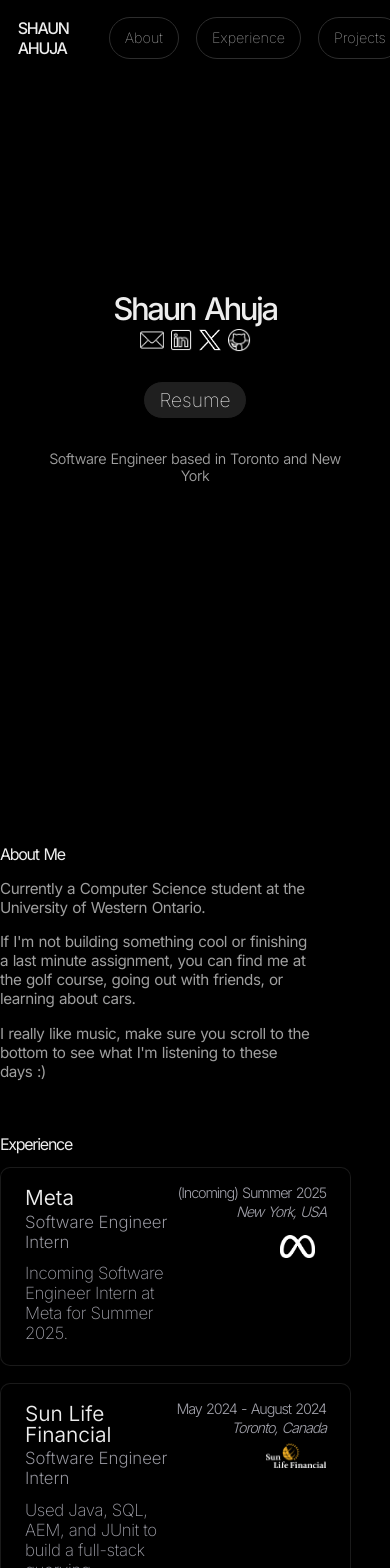
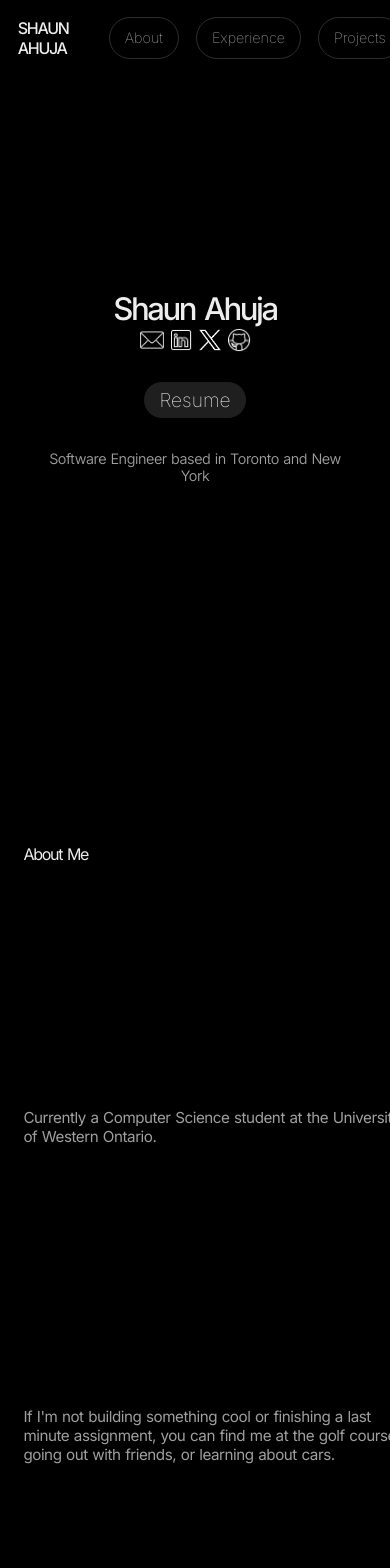
Before and after one commit to shaun-ahuja/personal-website, a React (Vite) app: page / in a window 390 px wide. Shown: the top 1568 px of the page. Built offline with nearby package versions, Linux system fonts and the light colour scheme.

Commit message:
trying to fix about section on iphone

```diff
--- a/src/index.css
+++ b/src/index.css
@@ -146,4 +146,26 @@ body {
     padding: 1px 2px;
     /* Reduce padding */
   }
+
+  .about-header {
+    width: 85vw;
+    /* Slightly wider for mobile */
+    max-width: 450px;
+    /* Prevents it from being too large */
+    padding: 0vh 6vw;
+    /* Less padding for better visibility */
+    aspect-ratio: 4 / 3;
+  }
+
+  .description-one,
+  .description-two,
+  .description-three {
+    width: 85vw;
+    /* Slightly wider for mobile */
+    max-width: 450px;
+    /* Prevents it from being too large */
+    padding: 0vh 6vw;
+    /* Less padding for better visibility */
+    aspect-ratio: 4 / 3;
+  }
 }
```
Also changed, not shown: src/components/Navbar.jsx (+0 -16 lines).
